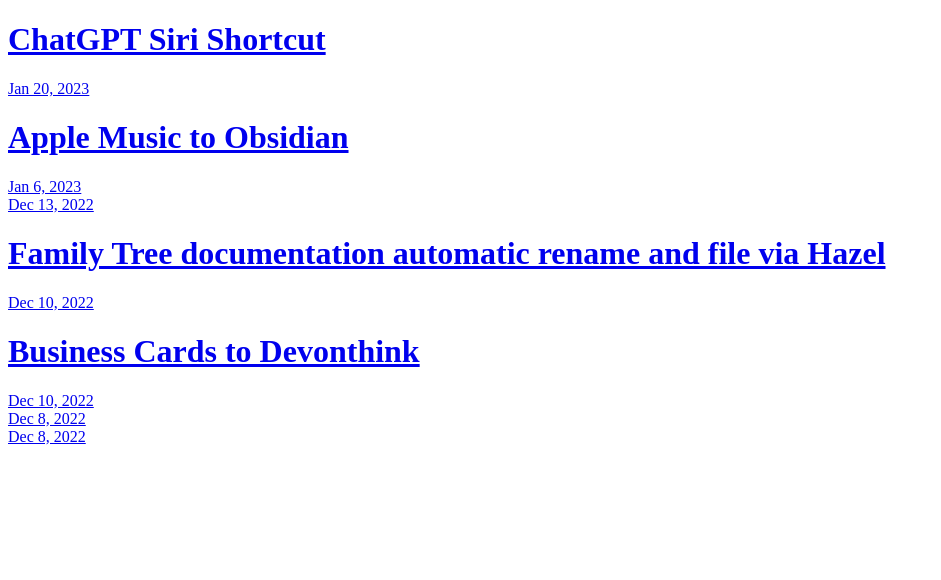
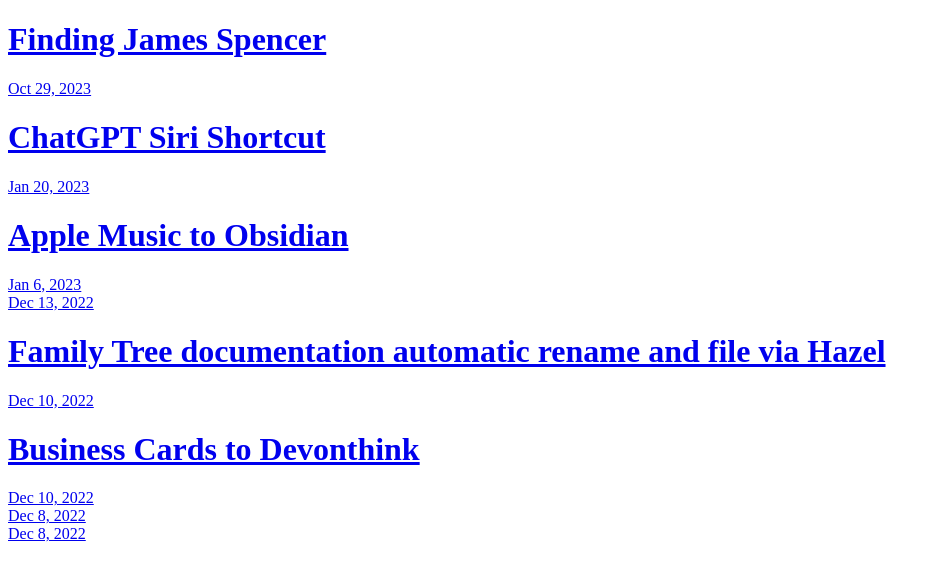
Before and after one commit to logic2design/logic2design.github.io, a plain HTML site: page index.html in a window 1280 px wide. Shown: the whole page, without its empty margins (0-941 px from the left). Drawn offline with Linux system fonts and the light colour scheme.

Commit message:
Archiving from Micro.blog.

```diff
--- a/index.html
+++ b/index.html
@@ -21,6 +21,19 @@
 <div class="h-feed">
 
 
+
+	  <div class="h-entry">
+
+			<h1><a href="https://logic2design.micro.blog/2023/10/29/finding-james-spencer.html">Finding James Spencer</a></h1>
+
+
+		<a href="https://logic2design.micro.blog/2023/10/29/finding-james-spencer.html" class="u-url"><time class="dt-published" datetime="2023-10-29 17:35:10 &#43;0800">Oct 29, 2023</time></a>
+
+		<div class="e-content">
+			 <!-- raw HTML omitted -->
+
+		</div>
+	  </div>
 
 	  <div class="h-entry">
 
```
